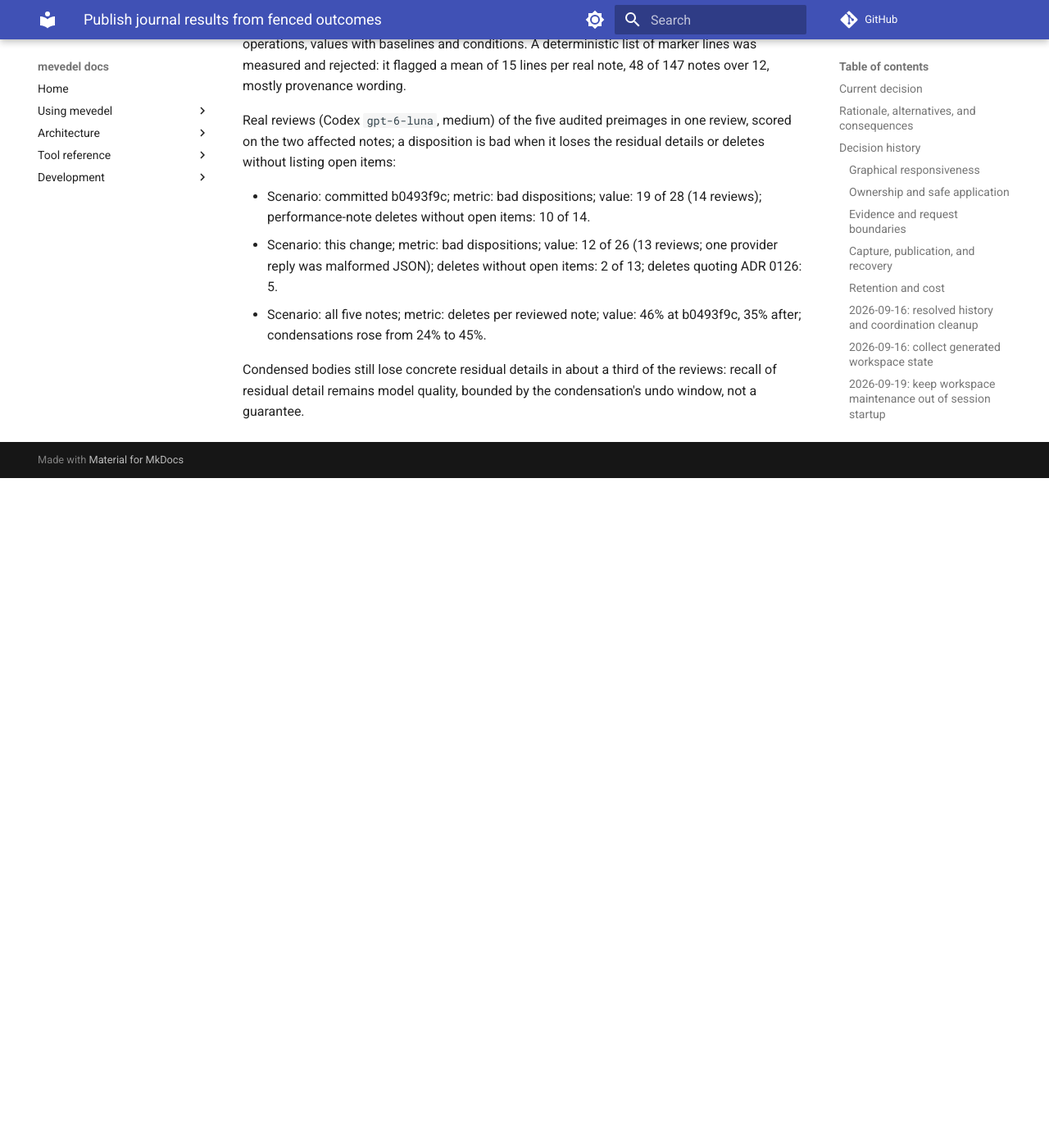
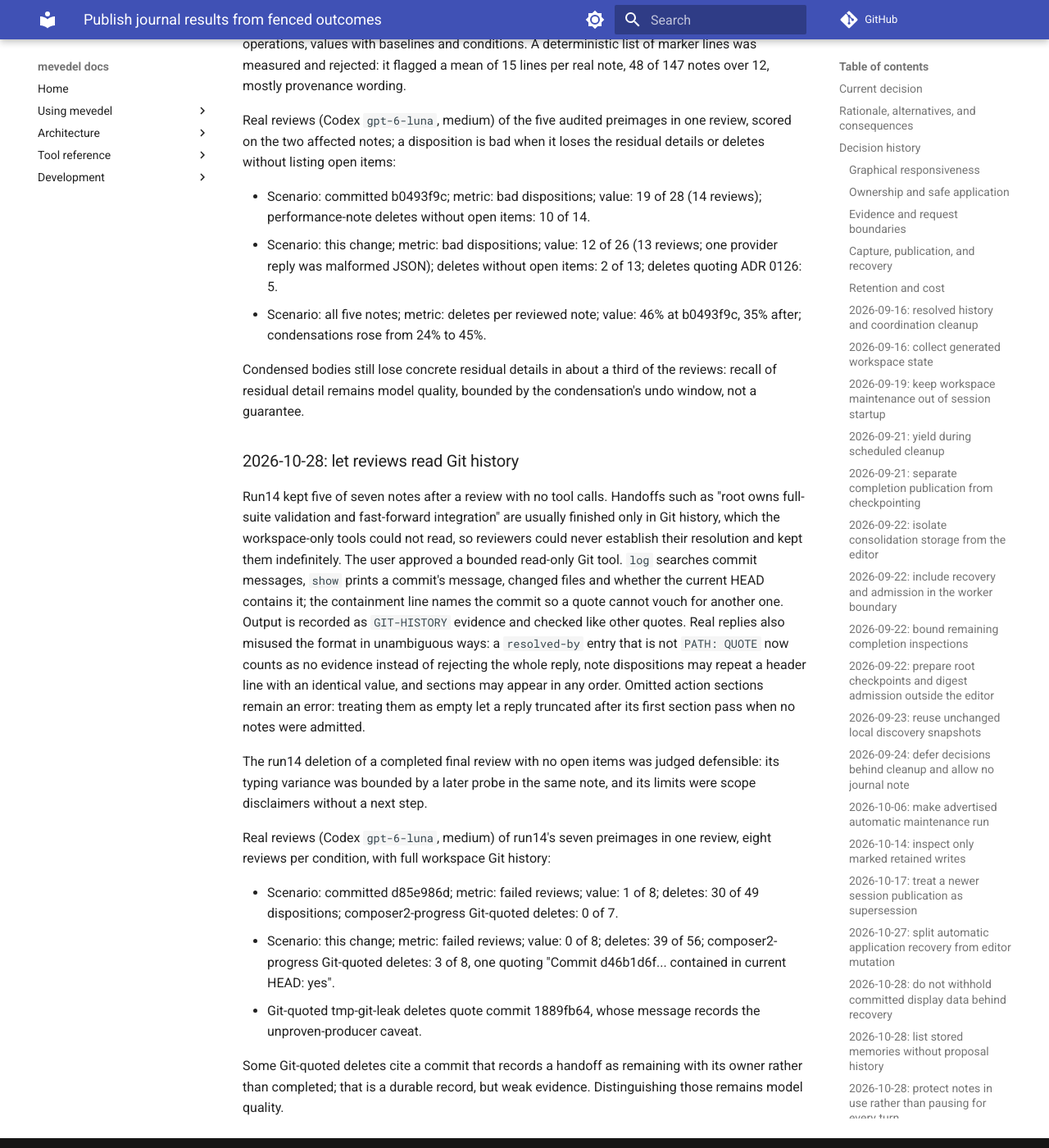
Before and after one commit to FrauH0lle/mevedel, an MkDocs documentation site: the page built from docs/adr/0117-publish-journal-results-from-fenced-outcomes.md, in a window 1280 px wide and 1400 px high, scrolled down 28277 px. Shown: the whole window at 82% size. Built offline with MkDocs 1.6.1 and Material for MkDocs 9.7.7, drawn with Linux system fonts in a browser that asks for light colours; comment, search, counter and statistics services are not loaded; before the commit the page ends 28860 px from its top, so only the background shows below that.

Commit message:
feat(memory): Let note reviews read Git history
Reviews kept handoffs such as 'root owns integration' indefinitely: they are
completed only in Git history, which the workspace-only tools could not read.
Add a bounded read-only Git tool (log over commit messages, show with changed
files and whether HEAD contains the commit, naming it). Output is recorded as
GIT-HISTORY evidence that a delete may quote. No shell, pager, hook or
optional lock; remote workspaces are refused.

Stop discarding whole reviews for unambiguous slips: a resolved-by entry that
is not PATH: QUOTE is no evidence (acceptance then keeps the note), note
dispositions may repeat an identical header line, and sections may appear in
any order. Omitted action sections still fail, since accepting them let a
reply truncated after its first section pass.

Run14's seven preimages, eight real reviews each (Codex gpt-6-luna, medium):
failed reviews 1 -> 0; deletes 30/49 -> 39/56; composer2-progress deletes
quoting Git 0/7 -> 3/8.

```diff
--- a/docs/adr/0117-publish-journal-results-from-fenced-outcomes.md
+++ b/docs/adr/0117-publish-journal-results-from-fenced-outcomes.md
@@ -1278,3 +1278,39 @@ the residual details or deletes without listing open items:
 Condensed bodies still lose concrete residual details in about a third of the
 reviews: recall of residual detail remains model quality, bounded by the
 condensation's undo window, not a guarantee.
+
+### 2026-10-28: let reviews read Git history
+
+Run14 kept five of seven notes after a review with no tool calls. Handoffs such
+as "root owns full-suite validation and fast-forward integration" are usually
+finished only in Git history, which the workspace-only tools could not read, so
+reviewers could never establish their resolution and kept them indefinitely.
+The user approved a bounded read-only Git tool. `log` searches commit messages,
+`show` prints a commit's message, changed files and whether the current HEAD
+contains it; the containment line names the commit so a quote cannot vouch for
+another one. Output is recorded as `GIT-HISTORY` evidence and checked like
+other quotes. Real replies also misused the format in unambiguous ways: a
+`resolved-by` entry that is not `PATH: QUOTE` now counts as no evidence
+instead of rejecting the whole reply, note dispositions may repeat a header
+line with an identical value, and sections may appear in any order. Omitted
+action sections remain an error: treating them as empty let a reply truncated
+after its first section pass when no notes were admitted.
+
+The run14 deletion of a completed final review with no open items was judged
+defensible: its typing variance was bounded by a later probe in the same note,
+and its limits were scope disclaimers without a next step.
+
+Real reviews (Codex `gpt-6-luna`, medium) of run14's seven preimages in one
+review, eight reviews per condition, with full workspace Git history:
+
+- Scenario: committed d85e986d; metric: failed reviews; value: 1 of 8;
+  deletes: 30 of 49 dispositions; composer2-progress Git-quoted deletes: 0 of 7.
+- Scenario: this change; metric: failed reviews; value: 0 of 8; deletes: 39 of
+  56; composer2-progress Git-quoted deletes: 3 of 8, one quoting
+  "Commit d46b1d6f... contained in current HEAD: yes".
+- Git-quoted tmp-git-leak deletes quote commit 1889fb64, whose message records
+  the unproven-producer caveat.
+
+Some Git-quoted deletes cite a commit that records a handoff as remaining with
+its owner rather than completed; that is a durable record, but weak evidence.
+Distinguishing those remains model quality.
--- a/docs/memory.md
+++ b/docs/memory.md
@@ -232,10 +232,13 @@ this parser at terminal settlement before accepting proposals into the durable
 review and decision lifecycle exposed by the memory cockpit.
 A note `delete` additionally requires `open-items` and `resolved-by` arrays;
 `keep` and `condense` may carry them, validated as string arrays, and their
-open items are recorded. A block with an empty body may omit the `---`
-separator, and a reply may end after its last action section without
-`## No action`; every required disposition is still checked, and text between
-proposal blocks still invalidates the reply. These accept shapes real replies
+open items are recorded. A `resolved-by` entry that is not `PATH: QUOTE`
+(an address, a placeholder) is no evidence rather than an invalid reply. A
+block with an empty body may omit the `---` separator, a note disposition may
+repeat a header line with an identical value, sections may appear in any order
+(each once; every action section required, so a truncated reply still fails),
+and a reply may end without `## No action`; text between proposal blocks still
+invalidates the reply. These accept shapes real replies
 produced, which previously discarded whole reviews. A rejected reply is retained,
 newest eight, under `.mevedel/state/diagnostics/rejected-replies/` for
 diagnosis; it never becomes proposals. Each resolution entry is a plain
@@ -295,6 +298,14 @@ the review result reports it as `:inspected`, the evidence a note delete's
 `resolved-by` quotes must match. Searches and memory or journal reads do not
 count. A truncated Read names the line offset to continue from, because a
 whole large document otherwise shows only its first 8 KiB.
+A fourth tool, Git, reads the workspace's history without a shell, pager,
+hook or optional lock: `log` searches commit messages (at most 30 commits,
+optionally limited to a path; a commit hash is shown instead), and `show`
+prints one commit's message and changed files plus whether the current HEAD
+contains it, naming the commit. Its output is bounded like the other tools,
+counts against the same budgets, is unavailable on remote workspaces, and is
+recorded as `GIT-HISTORY` evidence, which a delete may quote. Handoffs to
+integrate or commit are usually completed only in history.
 
 Searches reuse ordinary Glob/Grep over private admitted copies. Source search
 examines at most 256 entries, copies at most 2 MiB, and omits files larger than
```
Also changed, not shown: prompts/memory/consolidation.md (+10 -3 lines), 6 other files.
